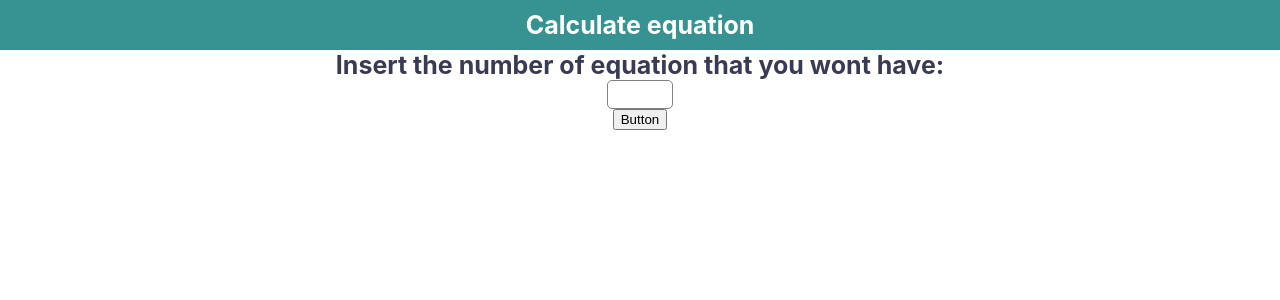
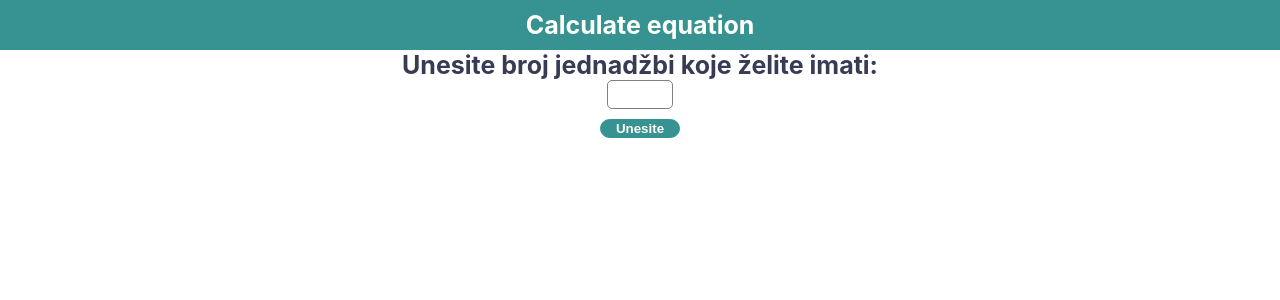
Before and after one commit to Reli12/FinalWork, a React (Create React App) app: page / in a window 1280 px wide. Shown: the top 300 px of the page. Built offline with nearby package versions, Linux system fonts and the light colour scheme.

Commit message:
panic comit

```diff
--- a/package.json
+++ b/package.json
@@ -13,6 +13,7 @@
     "mathjs": "^10.6.1",
     "react": "^18.2.0",
     "react-dom": "^18.2.0",
+    "react-router-dom": "^6.3.0",
     "react-scripts": "5.0.1",
     "styled-components": "^5.3.5",
     "typescript": "^4.7.4",
--- a/src/App.tsx
+++ b/src/App.tsx
@@ -1,12 +1,17 @@
+import { Route, Routes } from "react-router-dom";
 import NavBar from "./components/Molecules/NavBar";
 import Home from "./components/Pages/Home";
+import ResaultPage from "./components/Pages/ResaultPage";
 import ContextMatrixProvider from "./context/Context";
 
 function App() {
   return (
     <ContextMatrixProvider>
       <NavBar />
-      <Home />
+      <Routes>
+        <Route path="/" element={<Home />} />
+        <Route path="/Resault" element={<ResaultPage />} />
+      </Routes>
     </ContextMatrixProvider>
   );
 }
--- /dev/null
+++ b/src/components/Molecules/Resault.tsx
@@ -0,0 +1,40 @@
+import styled from "styled-components";
+import { useMatrixContext } from "../../context/Context";
+
+const Text = styled.span`
+  font-size: 25px;
+  font-weight: bold;
+  color: #383b53;
+`;
+
+const Resault = () => {
+  const { FinalResault, numberOfEquation, flag } = useMatrixContext();
+  let array = new Array(numberOfEquation);
+  for (let i = 0; i < numberOfEquation; i++) {
+    array[i] = i;
+    console.log(FinalResault[i] + "RESAULT");
+  }
+  return (
+    <>
+      {flag == -1 ? (
+        <>
+          <Text>Jednadžba nema riješenja</Text>
+        </>
+      ) : (
+        <>
+          {flag == 1 && (
+            <>
+              <Text>Rezultati jednadžbi:</Text>
+              {array.map((el, i) => (
+                <Text key={i}>
+                  x{i + 1}={`${FinalResault[i]}`}
+                </Text>
+              ))}
+            </>
+          )}
+        </>
+      )}
+    </>
+  );
+};
+export default Resault;
--- a/src/components/Molecules/Table.tsx
+++ b/src/components/Molecules/Table.tsx
@@ -1,8 +1,28 @@
+import styled from "styled-components";
 import { useMatrixContext } from "../../context/Context";
 import Input from "../Atoms/Input";
 
+const Button = styled.button`
+  background-color: #379392;
+  border-radius: 10px;
+  border: 1px solid #379392;
+  width: 120px;
+  margin-top: 10px;
+  margin-bottom: 10px;
+  color: #fffffa;
+  font-weight: bold;
+  :hover {
+    cursor: pointer;
+  }
+`;
+const Text = styled.span`
+  font-size: 25px;
+  font-weight: bold;
+  color: #383b53;
+`;
+
 const Table = () => {
-  const { numberOfEquation, resault, matrix, calculateDet } =
+  const { numberOfEquation, resault, matrix, Calculate, flag } =
     useMatrixContext();
 
   let array = new Array(numberOfEquation);
@@ -25,49 +45,41 @@ const Table = () => {
         } else {
           matrix[i][j] = parseFloat(d);
         }
-        console.log(matrix[i][j]);
       }
     }
-    let i = 0;
     for (let j = 0; j < numberOfEquation; j++) {
       const input = document.getElementById(`Resault${j}`) as HTMLInputElement;
       d = input.value;
-      console.log(d + "da");
       if (d == "") {
         resault[j] = 0;
       } else {
         resault[j] = parseFloat(d);
-        console.log(resault[j] + "inside giving value");
       }
-      console.log(resault[j] + "res");
-      i++;
     }
-    console.log(resault.length + "len");
-    calculateDet();
+    Calculate();
   };
 
   return (
     <>
       <div>
         <table>
-          <thead>
-            <tr>
-              {array.map((el, i) => (
-                <>
-                  <th>{alphabet[i]}</th>
-                  {i === numberOfEquation - 1 && <th>Resaults</th>}
-                </>
-              ))}
-            </tr>
-          </thead>
+          <thead></thead>
           <tbody>
             {array.map((el, i) => (
               <tr>
                 {array.map((el, j) => (
-                  <th>
-                    <Input key={`${i}${j}`} Id={`${i},${j}`} />
-                  </th>
+                  <>
+                    <th>
+                      <Input key={`${i}${j}`} Id={`${i},${j}`} />
+                    </th>
+                    {j + 1 != numberOfEquation ? (
+                      <th>x{`${j + 1}`}+</th>
+                    ) : (
+                      <th>x{`${j + 1}`}</th>
+                    )}
+                  </>
                 ))}
+                <th>=</th>
                 <th>
                   <Input key={`${i}+Resault`} Id={`Resault${i}`} />
                 </th>
@@ -76,7 +88,7 @@ const Table = () => {
           </tbody>
         </table>
       </div>
-      <button onClick={HandleSumbit}>Sumbit values</button>
+      <Button onClick={HandleSumbit}>Sumbit values</Button>
     </>
   );
 };
--- a/src/components/Pages/Home.tsx
+++ b/src/components/Pages/Home.tsx
@@ -1,6 +1,8 @@
+import { useEffect } from "react";
 import styled from "styled-components";
 import { useMatrixContext } from "../../context/Context";
 import Input from "../Atoms/Input";
+import Resault from "../Molecules/Resault";
 import Table from "../Molecules/Table";
 
 const Root = styled.div`
@@ -15,21 +17,46 @@ const Text = styled.span`
   font-weight: bold;
   color: #383b53;
 `;
+const Button = styled.button`
+  background-color: #379392;
+  border-radius: 10px;
+  border: 1px solid #379392;
+  width: 80px;
+  margin-top: 10px;
+  margin-bottom: 10px;
+  color: #fffffa;
+  font-weight: bold;
+  :hover {
+    cursor: pointer;
+  }
+`;
 
 const Home = () => {
-  const { numberOfEquation, setNumberOfEquation } = useMatrixContext();
+  const { numberOfEquation, setNumberOfEquation, FinalResault, flag } =
+    useMatrixContext();
   let a: string;
   const onChange = () => {
     const input = document.getElementById("NumOfEqueazion") as HTMLInputElement;
     a = input.value;
     setNumberOfEquation(parseInt(a));
   };
+
   return (
     <Root>
-      <Text>Insert the number of equation that you wont have:</Text>
+      <Text>Unesite broj jednadžbi koje želite imati:</Text>
       <Input Id="NumOfEqueazion" />
-      <button onClick={onChange}>Button</button>
-      {numberOfEquation > 1 && <Table />}
+      <Button onClick={onChange}>Unesite</Button>
+      {numberOfEquation > 1 && (
+        <>
+          <Text>
+            Bitno je napomenuti da ako polje se ostavi prazno prilikom unosa,
+            tada će njegova vrijednost biti jednaka nuli.
+          </Text>
+          <Text>Unesite vrijednosti koeficijenata jednadžbe:</Text>
+          <Table />
+        </>
+      )}
+      {<Resault />}
     </Root>
   );
 };
--- /dev/null
+++ b/src/components/Pages/ResaultPage.tsx
@@ -0,0 +1,27 @@
+import { useEffect } from "react";
+import styled from "styled-components";
+import { useMatrixContext } from "../../context/Context";
+import Input from "../Atoms/Input";
+import Resault from "../Molecules/Resault";
+import Table from "../Molecules/Table";
+
+const Root = styled.div`
+  display: flex;
+  flex-direction: column;
+  justify-content: center;
+  align-items: center;
+`;
+
+const Text = styled.span`
+  font-size: 25px;
+  font-weight: bold;
+  color: #383b53;
+`;
+
+const ResaultPage = () => {
+  const { numberOfEquation, setNumberOfEquation, FinalResault, flag } =
+    useMatrixContext();
+
+  return <Root>{flag && <Resault />}</Root>;
+};
+export default ResaultPage;
--- a/src/context/Context.tsx
+++ b/src/context/Context.tsx
@@ -9,31 +9,38 @@ interface Data {
   setNumberOfEquation: React.Dispatch<React.SetStateAction<number>>;
   resault: number[];
   matrix: number[][];
-  calculateDet: VoidFunction;
+  Calculate: VoidFunction;
+  FinalResault: number[];
+  flag: number;
 }
 
 const Context = React.createContext<Data>({} as Data);
 
 export const ContextMatrixProvider = (props: any) => {
   const [numberOfEquation, setNumberOfEquation] = useState(0);
+  const [flag, setflag] = useState(0);
+
   let resault: number[] = [];
   let matrix: number[][] = [];
+  // let FinalResault: number[] = [];
+  const [FinalResault, setFinalResault] = useState([] as number[]);
+  const Calculate = () => {
+    let a = det(matrix);
+    console.log(a + "det");
+    // let inv = inverse(matrix);
+    setflag(-1);
+    if (a == 0) {
+      setflag(-1);
+    } else {
+      let inve = inverse(matrix);
 
-  const calculateDet = () => {
-    //let a = det(matrix);
-    //console.log(a + "det");
-    // let inv = inverse(matrix);
-    let inve = inv(matrix);
-    for (let i = 0; i < numberOfEquation; i++) {
-      for (let j = 0; j < numberOfEquation; j++) {
-        console.log(inve[i][j] + `[${i}] [${j}] inv`);
+      let finalResault = MultyplayMatrix(inve, resault, numberOfEquation);
+      setflag(1);
+      //let FinalResault = multiply(inve, resault);
+      //let i = 0;
+      for (let i = 0; i < numberOfEquation; i++) {
+        FinalResault.push(finalResault[i]);
       }
-    }
-    let FinalResault = MultyplayMatrix(inve, resault, numberOfEquation);
-    //let FinalResault = multiply(inve, resault);
-    //let i = 0;
-    for (let i = 0; i < numberOfEquation; i++) {
-      console.log(FinalResault[i] + `[${i}]`);
     }
   };
   return (
@@ -42,8 +49,10 @@ export const ContextMatrixProvider = (props: any) => {
         matrix,
         resault,
         numberOfEquation,
-        calculateDet,
+        Calculate,
         setNumberOfEquation,
+        FinalResault,
+        flag,
       }}
     >
       {props.children}
--- a/src/functions/matrixDeterminant.ts
+++ b/src/functions/matrixDeterminant.ts
@@ -1,5 +1,5 @@
 import React from "react";
-function det(M: number[][]) {
+/*function det(M: number[][]) {
     if (M.length == 2) {
       return M[0][0] * M[1][1] - M[0][1] * M[1][0];
     }
@@ -21,6 +21,14 @@ function det(M: number[][]) {
     }
     return temp;
   }
-
+*/
+const det = (m:any) =>
+  m.length == 1 ?
+  m[0][0] :
+  m.length == 2 ?
+  m[0][0]*m[1][1]-m[0][1]*m[1][0] :
+  m[0].reduce((r: number,e: number,i: number) =>
+    r+(-1)**(i+2)*e*det(m.slice(1).map((c: any[]) =>
+      c.filter((_: any,j: any) => i != j))),0)
 
   export default det
--- a/src/index.tsx
+++ b/src/index.tsx
@@ -3,13 +3,16 @@ import ReactDOM from "react-dom/client";
 import "./index.css";
 import App from "./App";
 import reportWebVitals from "./reportWebVitals";
+import { BrowserRouter } from "react-router-dom";
 
 const root = ReactDOM.createRoot(
   document.getElementById("root") as HTMLElement
 );
 root.render(
   <React.StrictMode>
-    <App />
+    <BrowserRouter>
+      <App />
+    </BrowserRouter>
   </React.StrictMode>
 );
 
```
Also changed, not shown: src/functions/Inverseee.ts (added, +58 -0 lines), 1 other file (tests, documents, lock files or other folders).
